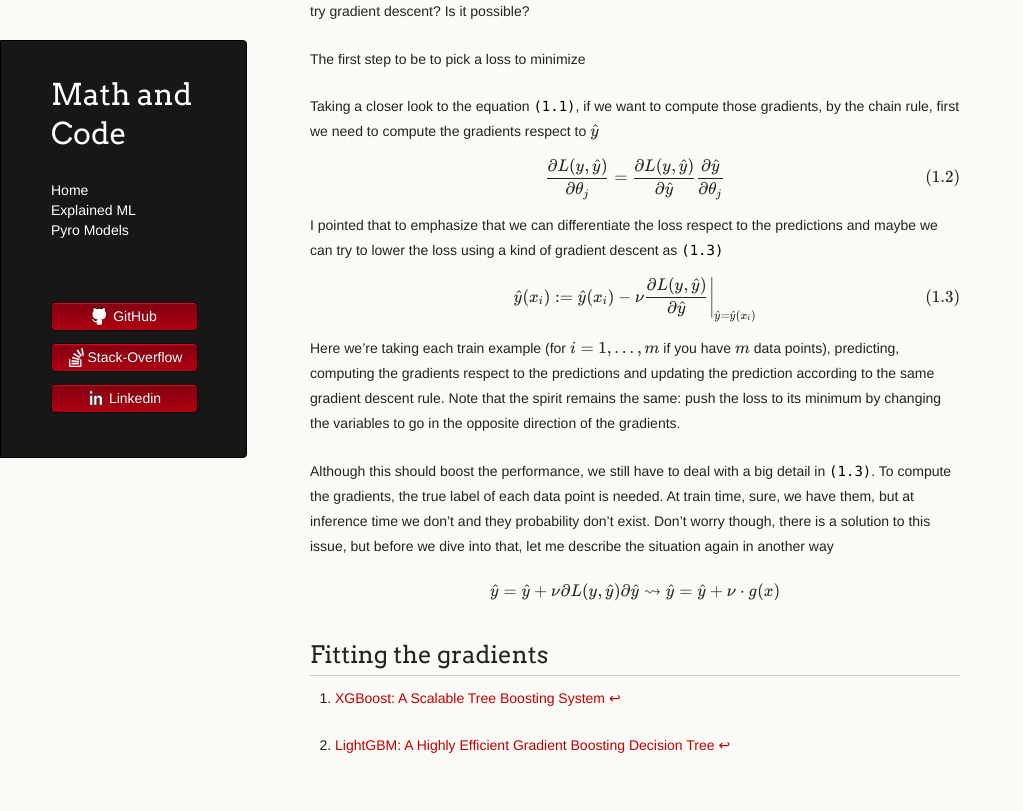
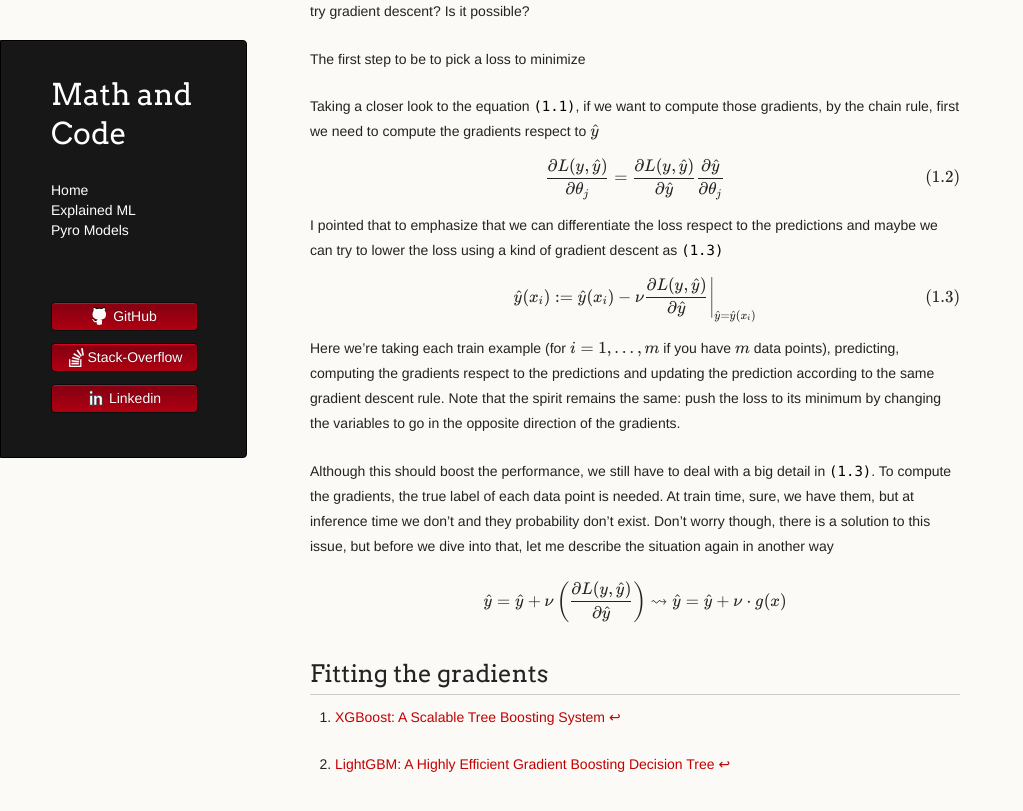
Before and after one commit to LemonPy29/LemonPy29.github.io, a Jekyll site: the page built from explained-ml/gradient-boosting.md, in a window 1280 px wide and 900 px high, scrolled down 2082 px. Shown: the top 811 px of the window, without its empty margins (0-1023 px from the left). Built offline with Jekyll 4.4.1, drawn with Linux system fonts in a browser that asks for light colours; nearby versions of some CDN libraries; the repository's description, which GitHub fills in, is left out.

Commit message:
Update gradient-boosting.md

```diff
--- a/explained-ml/gradient-boosting.md
+++ b/explained-ml/gradient-boosting.md
@@ -88,7 +88,7 @@ Here we're taking each train example (for \\(i=1,\ldots,m\\) if you have \\(m\\)
 Although this should boost the performance, we still have to deal with a big detail in `(1.3)`. To compute the gradients, the true label of each data point is needed. At train time, sure, we have them, but at inference time we don't and they probability don't exist. Don't worry though, there is a solution to this issue, but before we dive into that, let me describe the situation again in another way
 
 \\[
-\hat{y} = \hat{y} + \nu {\partial L(y,\hat{y})}{\partial\hat{y}} \rightsquigarrow \hat{y} = \hat{y} + \nu\cdot g(x)
+\hat{y} = \hat{y} + \nu \left(\dfrac{\partial L(y,\hat{y})}{\partial\hat{y}}\right) \rightsquigarrow \hat{y} = \hat{y} + \nu\cdot g(x)
 \\]
 
 ## Fitting the gradients
```
